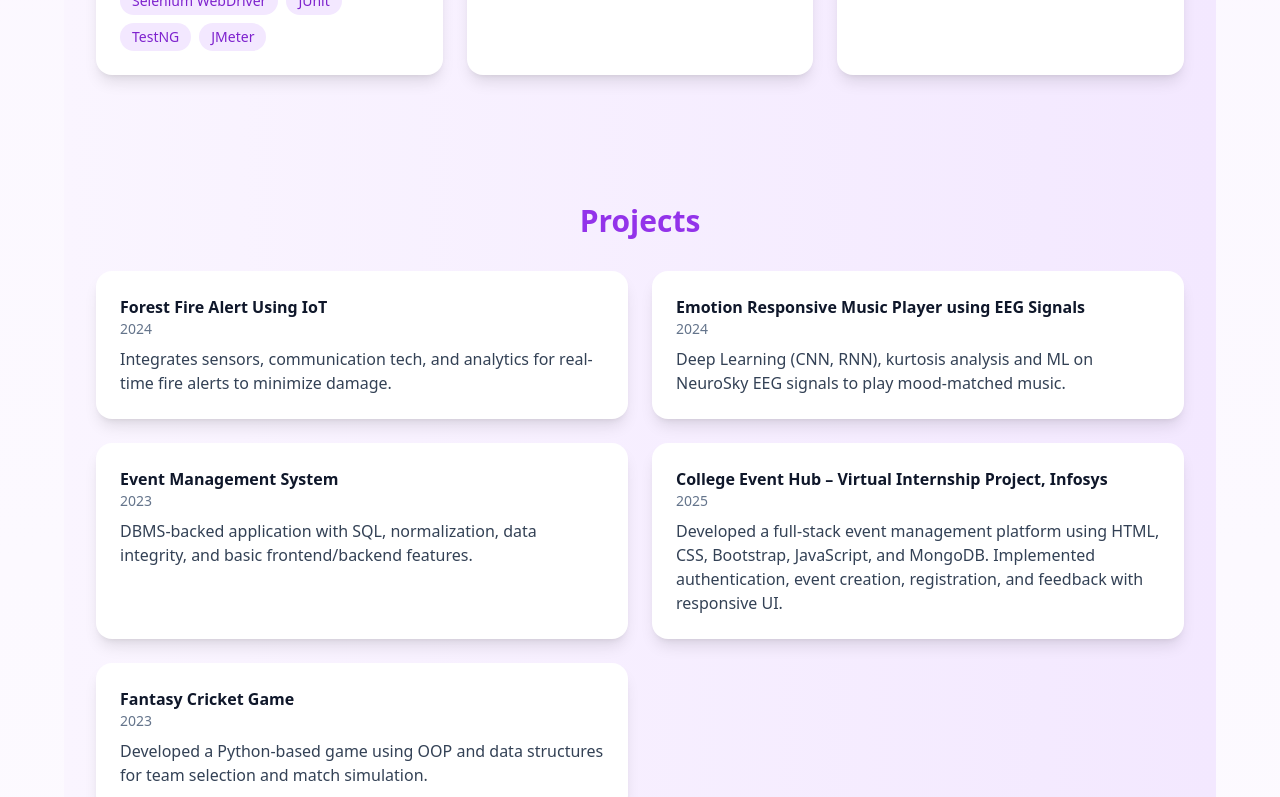
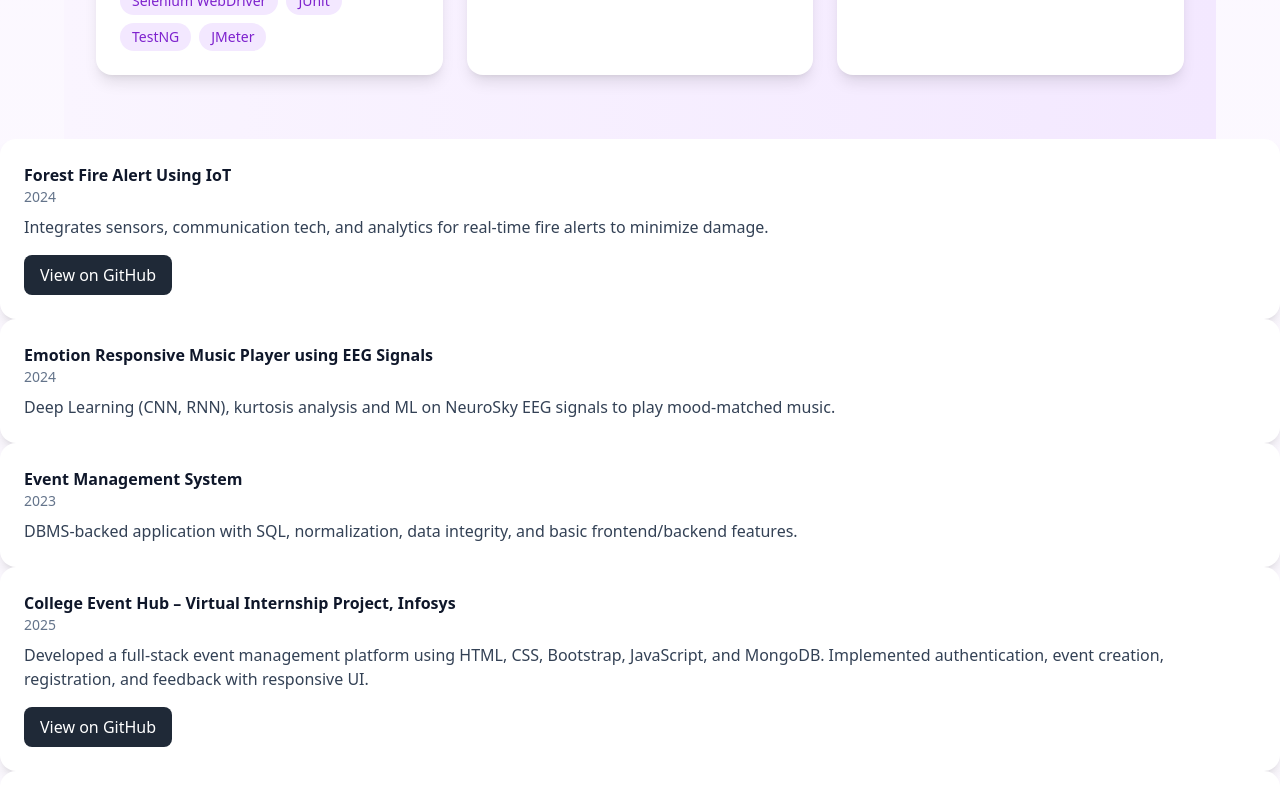
Before and after one commit to Savita-pn/portfolio, a React (Create React App) app: page / in a window 1280 px wide. Shown: the part 1560-2357 px from the top of the page. Built offline with nearby package versions, Linux system fonts and the light colour scheme.

Commit message:
Update portfolio content

```diff
--- a/src/App.js
+++ b/src/App.js
@@ -222,18 +222,26 @@ export default function App() {
         </div>
       </Section>
 
-      {/* Projects */}
-      <Section id="projects" title="Projects" gradient="bg-gradient-to-r from-purple-50 to-purple-100">
-        <div className="grid md:grid-cols-2 gap-6">
       {DATA.projects.map((p) => (
   <Card key={p.title}>
     <h3 className="font-semibold">{p.title}</h3>
     <p className="text-sm text-slate-500">{p.year}</p>
     <p className="mt-2 text-slate-700">{p.summary}</p>
+
+    {/* GitHub Link Button */}
+    {p.github && (
+      <a
+        href={p.github}
+        target="_blank"
+        rel="noreferrer"
+        className="inline-block mt-4 px-4 py-2 bg-gray-800 text-white rounded-lg hover:bg-gray-900 transition"
+      >
+        View on GitHub
+      </a>
+    )}
   </Card>
 ))}
-        </div>
-      </Section>
+
 
       {/* Experience */}
       <Section id="experience" title="Experience" gradient="bg-gradient-to-r from-purple-50 to-purple-100">
```
Lines whose indentation alone changed are shown as unchanged.
